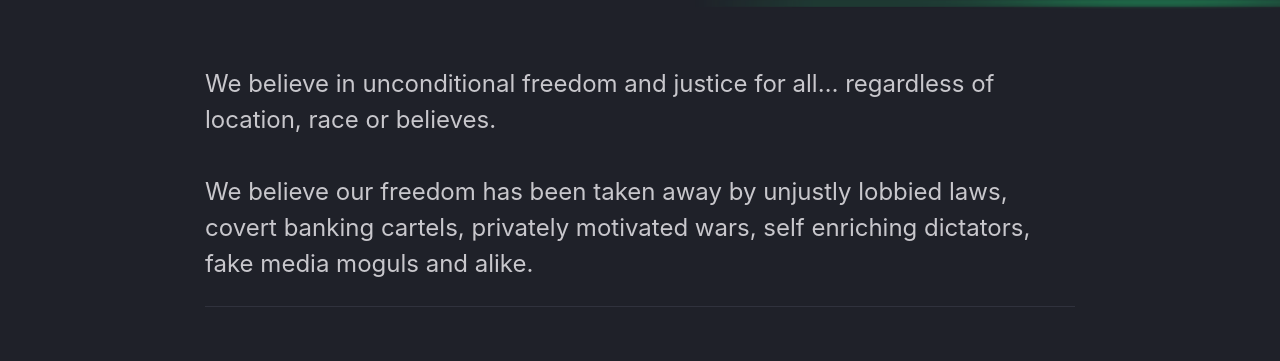
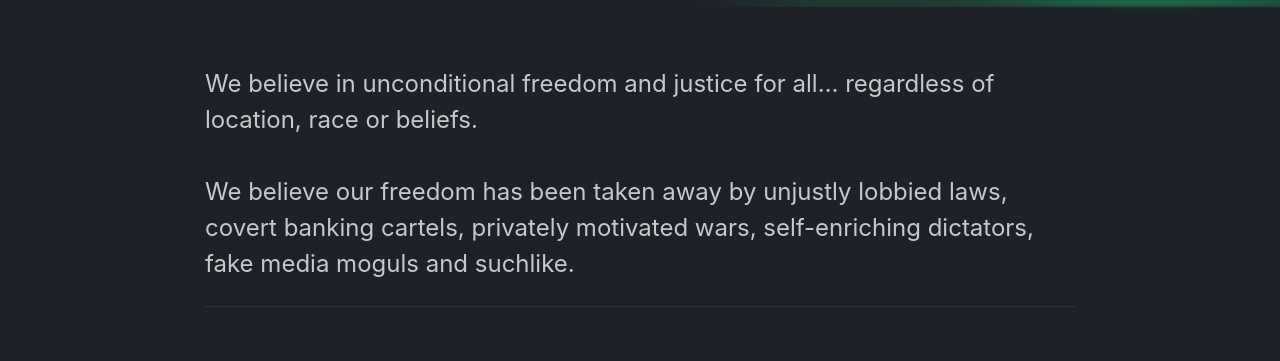
Before and after one commit to horizontalsystems/horizontalsystems.github.io, a Jekyll site: the page built from index.md, in a window 1280 px wide and 900 px high. Shown: the part 464-825 px from the top of the window. Built offline with Jekyll 4.4.1, drawn with Linux system fonts in a browser that asks for light colours.

Commit message:
copyediting

```diff
--- a/_includes/content/content-en.md
+++ b/_includes/content/content-en.md
@@ -1,7 +1,7 @@
 
-We believe in unconditional freedom and justice for all... regardless of location, race or believes.
+We believe in unconditional freedom and justice for all... regardless of location, race or beliefs.
 <br /><br />
-We believe our freedom has been taken away by unjustly lobbied laws, covert banking cartels, privately motivated wars, self enriching dictators, fake media moguls and alike.
+We believe our freedom has been taken away by unjustly lobbied laws, covert banking cartels, privately motivated wars, self-enriching dictators, fake media moguls and suchlike.
 <br />
 <hr />
 <br />
@@ -10,8 +10,8 @@ Everything we do is aimed at liberating ourseleves and those who share that worl
 <br />
 We do so by building Unstoppable Code. It's engineered to resist censorship, protect your interests and enforce your freedom.
 
-+ Can’t be shut down
-+ Can’t be censored
-+ Can’t be controlled externally
++ Can't be shut down
++ Can't be censored
++ Can't be controlled externally
 
 <hr />
```
